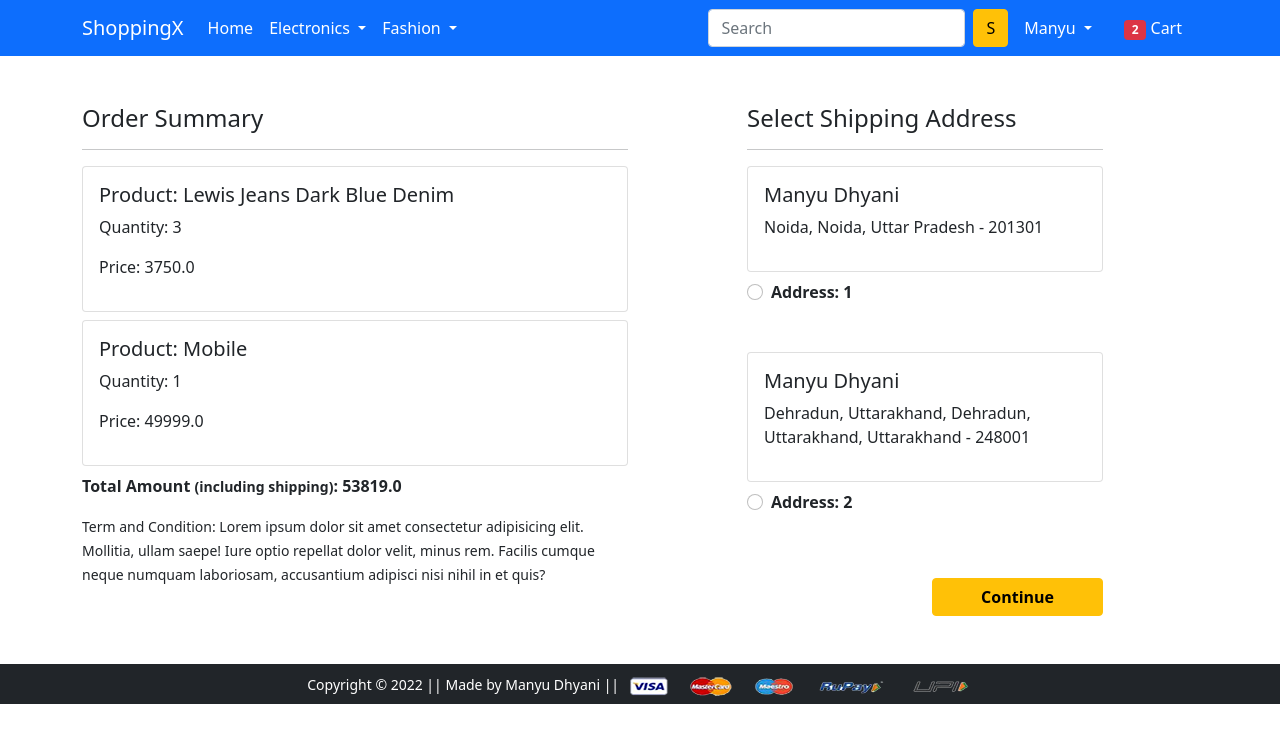
After one commit to ManyuDhyani/Ecom_website, a Django app: page /checkout/ in a window 1280 px wide. The commit adds this page. Shown: the top 743 px of the page. Run offline with Django 3.2, Linux system fonts and the light colour scheme; a user stored in the database is signed in; data comes from the database, SQL or seed files in the repository; both versions use the stored data as it was after the commit.

Commit message:
checkout implementation.

```diff
--- a/store/models.py
+++ b/store/models.py
@@ -46,6 +46,10 @@ class Cart(models.Model):
     def __str__(self):
         return str(self.id)
 
+    @property
+    def total_cost_per_item(self):
+        return self.quantity * self.product.discounted_price
+
 STATUS_CHOICES = (
     ('Accepted', 'Accepted'),
     ('Shipped', 'Shipped'),
--- a/store/templates/app/addtocart.html
+++ b/store/templates/app/addtocart.html
@@ -51,7 +51,7 @@
         <span><strong>Rs. <strong id="totalAmount">{{total_amount}}</strong></strong></span>
        </li>
       </ul>
-      <div class="d-grid"><a href="#" class="btn btn-primary">Go to Checkout</a></div>
+      <div class="d-grid"><a href="{% url 'checkout' %}" class="btn btn-primary">Go to Checkout</a></div>
     </div>
    </div>
   </div>
--- a/store/templates/app/buynow.html
+++ /dev/null
@@ -1,6 +0,0 @@
-{% extends 'app/base.html' %}
-{% load static %}
-{% block title %}Buy Now{% endblock title %}
-{% block main-content %}
-Product Buy Now
-{% endblock main-content %}
--- /dev/null
+++ b/store/templates/app/checkout.html
@@ -0,0 +1,46 @@
+{% extends 'app/base.html' %}
+{% load static %}
+{% block title %}Checkout{% endblock title %}
+{% block main-content %}
+<div class="container">
+ <div class="row mt-5">
+  <div class="col-sm-6">
+    <h4>Order Summary</h4>
+    <hr>
+    {% for item in cart_items %}
+      <div class="card mb-2">
+        <div class="card-body">
+          <h5>Product: {{ item.product.title }}</h5>
+          <p>Quantity: {{ item.quantity }}</p>
+          <p>Price: {{ item.total_cost_per_item }}</p>
+        </div>
+      </div>
+    {% endfor %}
+    <p class="fw-bold">Total Amount <small>(including shipping)</small>: {{ total_amount }}</p>
+    <small>Term and Condition: Lorem ipsum dolor sit amet consectetur adipisicing elit. Mollitia, ullam saepe! Iure optio repellat dolor velit, minus rem. Facilis cumque neque numquam laboriosam, accusantium adipisci nisi nihil in et quis?</small>
+  </div>
+  <div class="col-sm-4 offset-sm-1">
+    <h4>Select Shipping Address</h4>
+    <hr>
+    <form action="/paymentdone">
+      {% for add in address %}
+      <div class="card">
+        <div class="card-body">
+        <h5>{{ add.name }}</h5>
+        <p>{{ add.locality }}, {{ add.city }}, {{ add.state }} - {{ add.zipcode }}</p>
+        </div>
+      </div>
+        <div class="form-check mt-2 mb-5">
+          <input class="form-check-input" type="radio" name="custid" id="custadd{{forloop.counter}}" value="{{add.id}}">
+          <label class="form-check-label fw-bold" for="">
+            Address: {{ forloop.counter }} </label>
+        </div>
+      {% endfor %}
+        <div class="text-end">
+          <button type="submit" class="btn btn-warning mt-3 px-5 fw-bold">Continue</button>
+        </div>
+      </form>
+    </div>
+  </div>
+</div>
+{% endblock main-content %}
--- a/store/urls.py
+++ b/store/urls.py
@@ -12,7 +12,9 @@ urlpatterns = [
     path('minuscart/', views.minus_cart),
     path('removecart/', views.remove_cart),
 
-    path('buy/', views.buy_now, name='buy-now'),
+    path('checkout/', views.checkout, name='checkout'),
+    path('paymentdone/', views.payment_done, name='payment_done'),
+    path('buy-now/', views.buynow, name='buy-now'),
     path('profile/', views.ProfileView.as_view(), name='profile'),
     path('address/', views.address, name='address'),
     path('orders/', views.orders, name='orders'),
--- a/store/views.py
+++ b/store/views.py
@@ -116,14 +116,36 @@ def countCartItem(request):
   cartItemCount = Cart.objects.filter(user=request.user).count()
  return {'cartItemCount': cartItemCount}
 
-def buy_now(request):
- return render(request, 'app/buynow.html')
+def checkout(request):
+ user = request.user
+ address = Customer.objects.filter(user=user)
+ cart_items = Cart.objects.filter(user=user)
+
+ amount = 0.0
+ shipping_amount = 70.0
+ total_amount = 0.0
+ cart_product = [p for p in Cart.objects.all() if p.user == request.user]
+
+ if cart_product:
+  for p in cart_product:
+   tempamount = (p.quantity * p.product.discounted_price)
+   amount += tempamount
+  total_amount = amount+shipping_amount
+
+ return render(request, 'app/checkout.html', {'address': address, 'total_amount': total_amount, 'cart_items': cart_items})
+
+
+def payment_done(request):
+ pass
 
 def address(request):
  address = Customer.objects.filter(user=request.user)
  return render(request, 'app/address.html', {'address': address, 'active': 'btn-primary'})
 
 def orders(request):
+ return render(request, 'app/orders.html')
+
+def buynow(request):
  return render(request, 'app/orders.html')
 
 def change_password(request):
```
Also changed, not shown: db.sqlite3.
